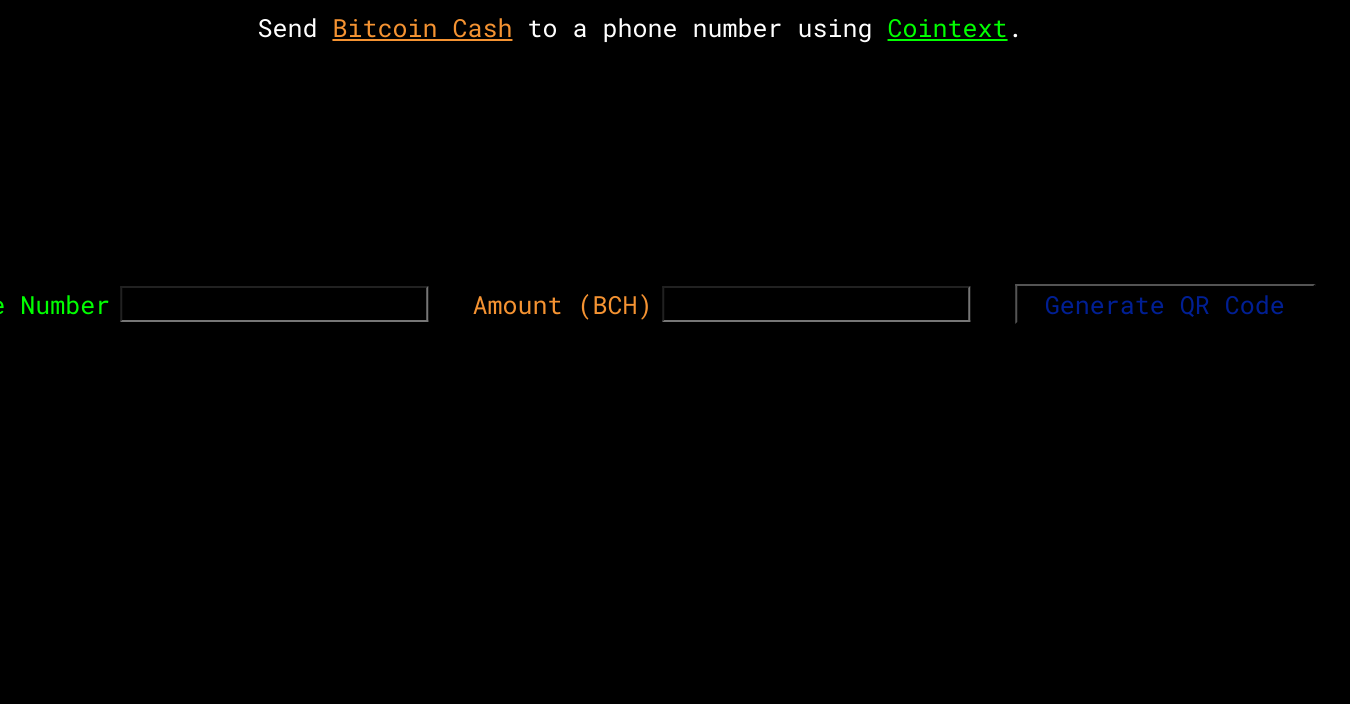
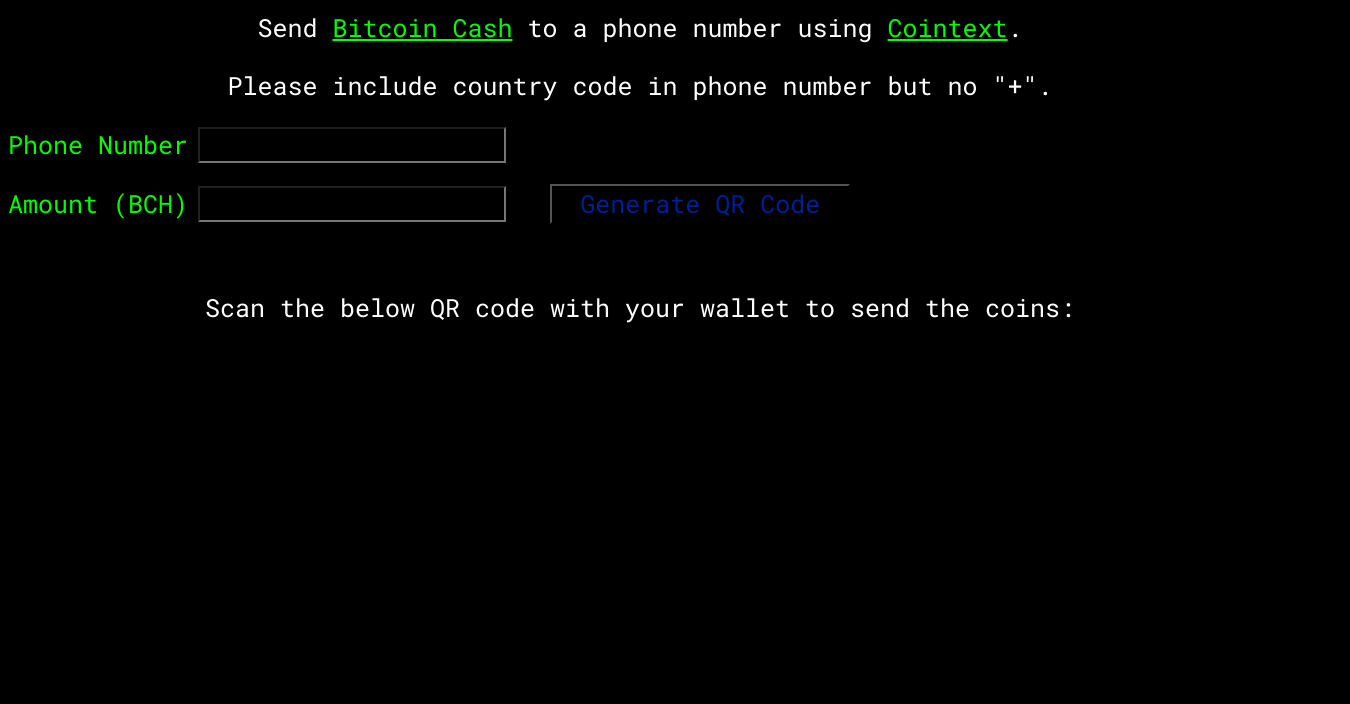
Before and after one commit to alt-win/cashtophone, a plain HTML site: page index.html in a window 1280 px wide. Shown: the part 96-800 px from the top of the page, 1350 px wide, since content can reach past the window. Drawn offline with Linux system fonts and the light colour scheme.

Commit message:
Update index.html

```diff
--- a/index.html
+++ b/index.html
@@ -1,20 +1,29 @@
 <!DOCTYPE html>
 <html>
 <head>
-    <title>Send Bitcoin Cash to a Phone Number</title>
+    <title>Cash to Phone</title>
+    <link rel="icon" href="https://bitcoincashers.org/wp-content/uploads/2018/05/cropped-site_identity-32x32.png">
     <link href="https://fonts.googleapis.com/css?family=Roboto+Mono" rel="stylesheet">
-    <link rel="stylesheet" href="/main.css">
+    <link rel="stylesheet" href="main.css">
     <script src="main.js"></script>
 </head>
 <body>
-    <h1><a class="orange" href="https://bitcoincash.org">Cash</a> to Phone</h1>
-    <p>Send <a class="orange" href="https://bitcoincash.org">Bitcoin Cash</a> to a phone number using <a class="green" href="https://cointext.io/">Cointext</a>.</p>
-    <div id="mainForm">
+    <h1>ToPhone.<a class="green" href="https://bitcoincash.org">Cash</a></h1>
+    <p>Send <a class="green" href="https://bitcoincash.org">Bitcoin Cash</a> to a phone number using <a class="green" href="https://cointext.io/">Cointext</a>.</p>
+    <p class="warning">Please include country code in phone number but no "+".</p>
+    <div id="centeredDiv">
         <label class="green">Phone Number</label>
-        <input class="green"type="text">
-        <label class="orange">Amount (BCH)</label>
-        <input class="orange" type="text">
-        <button id="qrCodeButton">Generate QR Code</button>
+        <input id="phoneNumber" class="green" type="tel">
+        <br><br>
+        <label class="green">Amount (BCH)</label>
+        <input id="bchAmount" class="green" type="text">
+        <button onclick="displayPaymentInfo();" id="qrCodeButton">Generate QR Code</button>
+        <br>
+        <label class="warning" id="error"></label>
+        <br>
+        <br>
+        <p id="scanMessage">Scan the below QR code with your wallet to send the coins:</p>
     </div>
+    <img id="QRCode">
 </body>
 </html>
```
